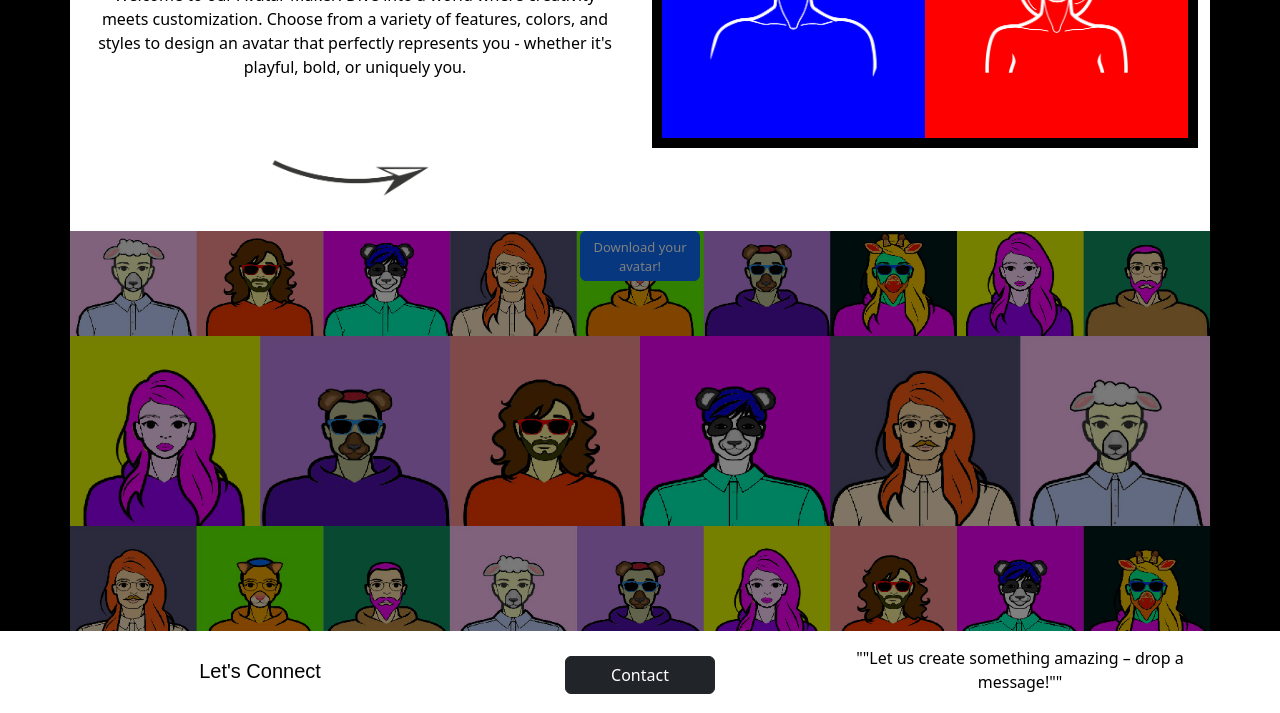
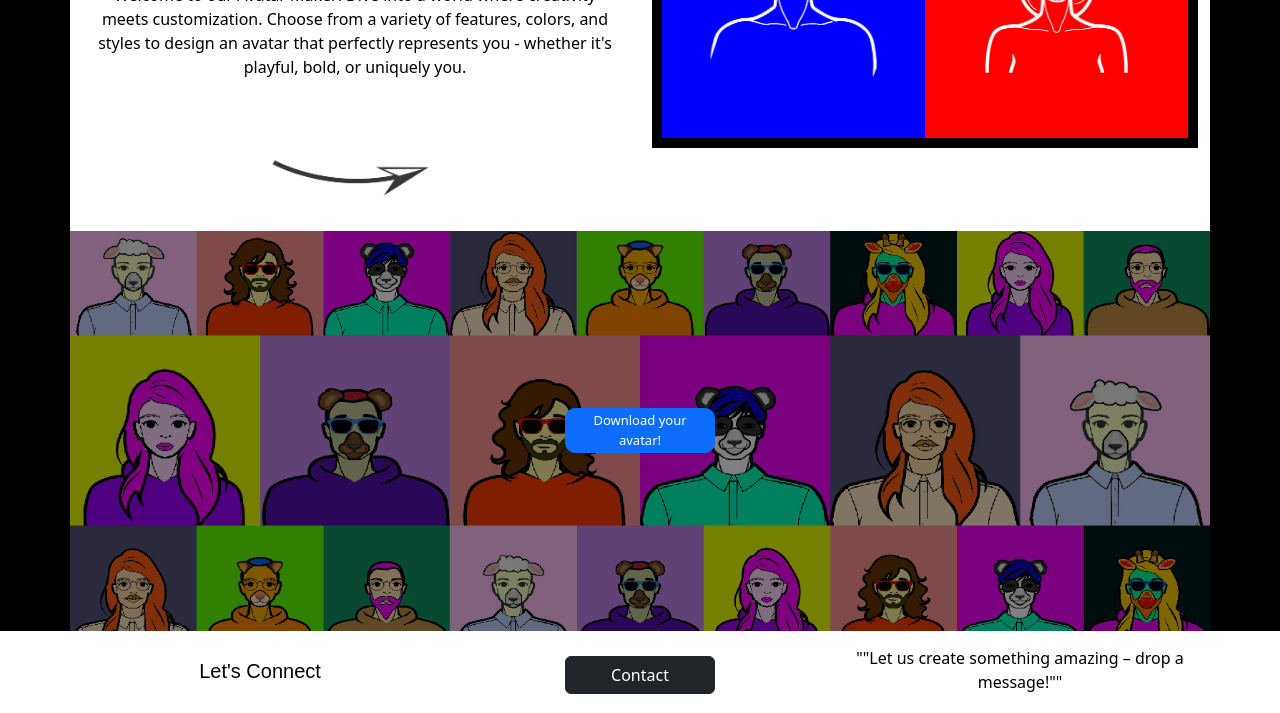
Before and after one commit to Sara-Sundin/SizeMeApp_avatarGame, a plain HTML site: page index.html in a window 1280 px wide. Shown: the part 428-1141 px from the top of the page. Drawn offline with nearby package versions, Linux system fonts and the light colour scheme.

Commit message:
remove image as background

```diff
--- a/assets/css/style.css
+++ b/assets/css/style.css
@@ -218,18 +218,47 @@ h1 {
     align-items: center;
 }
 
-.background-container {
+.collage-avatars {
     position: relative;
     width: 100%;
     height: 400px;
-    background-image: url('/assets/images/images_page/collage-avatars.jpg');
-    background-size: cover;
-    background-position: center;
-    background-repeat: no-repeat;
-    opacity: 0.5;
+    display: flex;
+    align-items: center;
+    justify-content: center;
+    overflow: hidden;
 }
 
-.background-container .btn:hover {
+.collage-avatars .collage-image {
+    position: absolute;
+    top: 0;
+    left: 0;
+    width: 100%;
+    height: 100%;
+    object-fit: cover;
+    /* Ensures the image covers the container */
+    opacity: 0.5;
+    /* Adjust transparency */
+    z-index: 1;
+    /* Place the image behind the content */
+}
+
+.collage-avatars .btn {
+    position: relative;
+    z-index: 2;
+    /* Place the button above the image */
+    height: 45px;
+    width: 150px;
+    font-size: 13px;
+    transition: transform 0.3s ease;
+    text-align: center;
+    text-decoration: none;
+    border-radius: 10px;
+    display: flex;
+    justify-content: center;
+    align-items: center;
+}
+
+.collage-avatars .btn:hover {
     transform: scale(1.3);
     background-color: #000;
     color: white;
--- a/index.html
+++ b/index.html
@@ -133,13 +133,14 @@
         <section id="download-avatar">
             <div class="container">
                 <div class="row">
-                    <div class="background-container">
+                    <div class="collage-avatars">
+                        <img src="/assets/images/images_page/collage-avatars.jpg" alt="Collage Avatars"
+                            class="collage-image">
                         <a href="#introduction" class="btn btn-primary">Download your avatar!</a>
                     </div>
                 </div>
             </div>
         </section>
-
         <!-- Contact Section-->
         <section id="contact">
             <div class="container">
```
